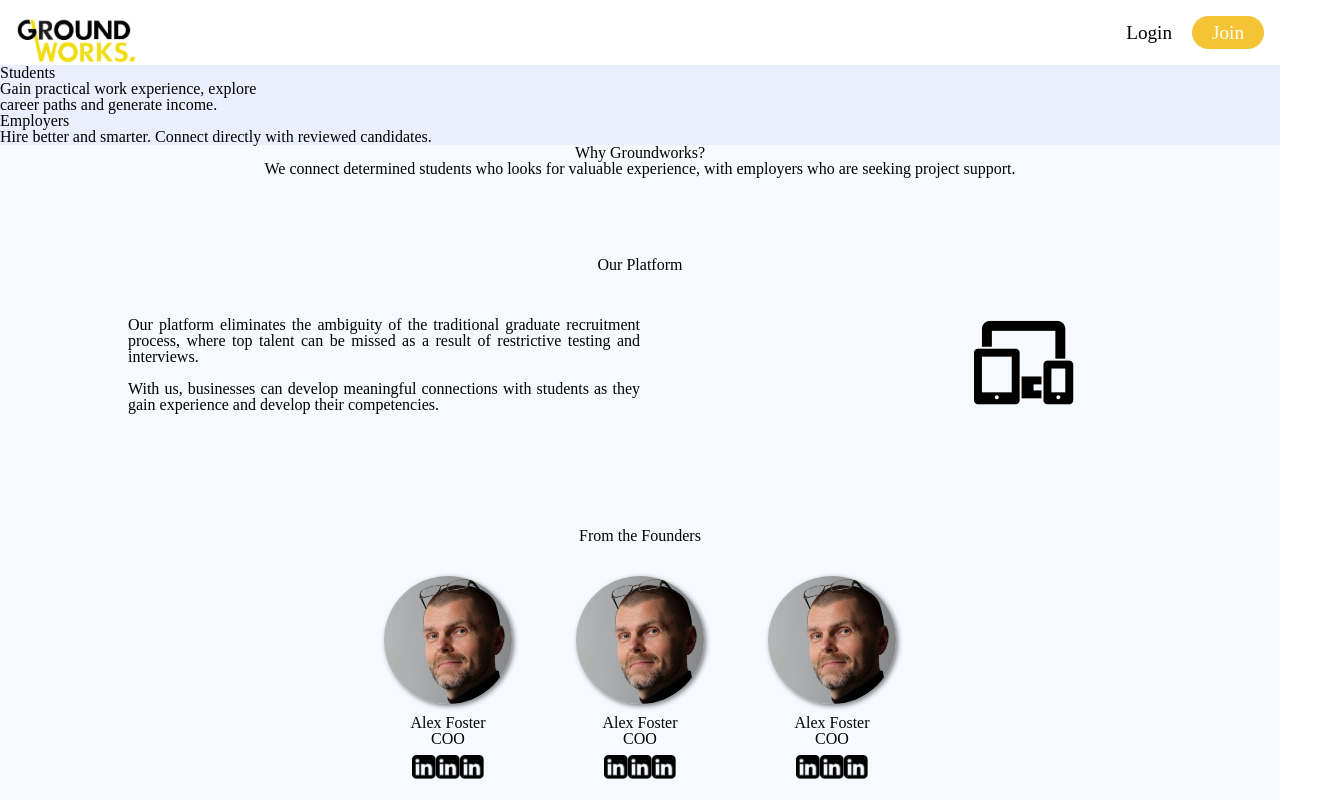
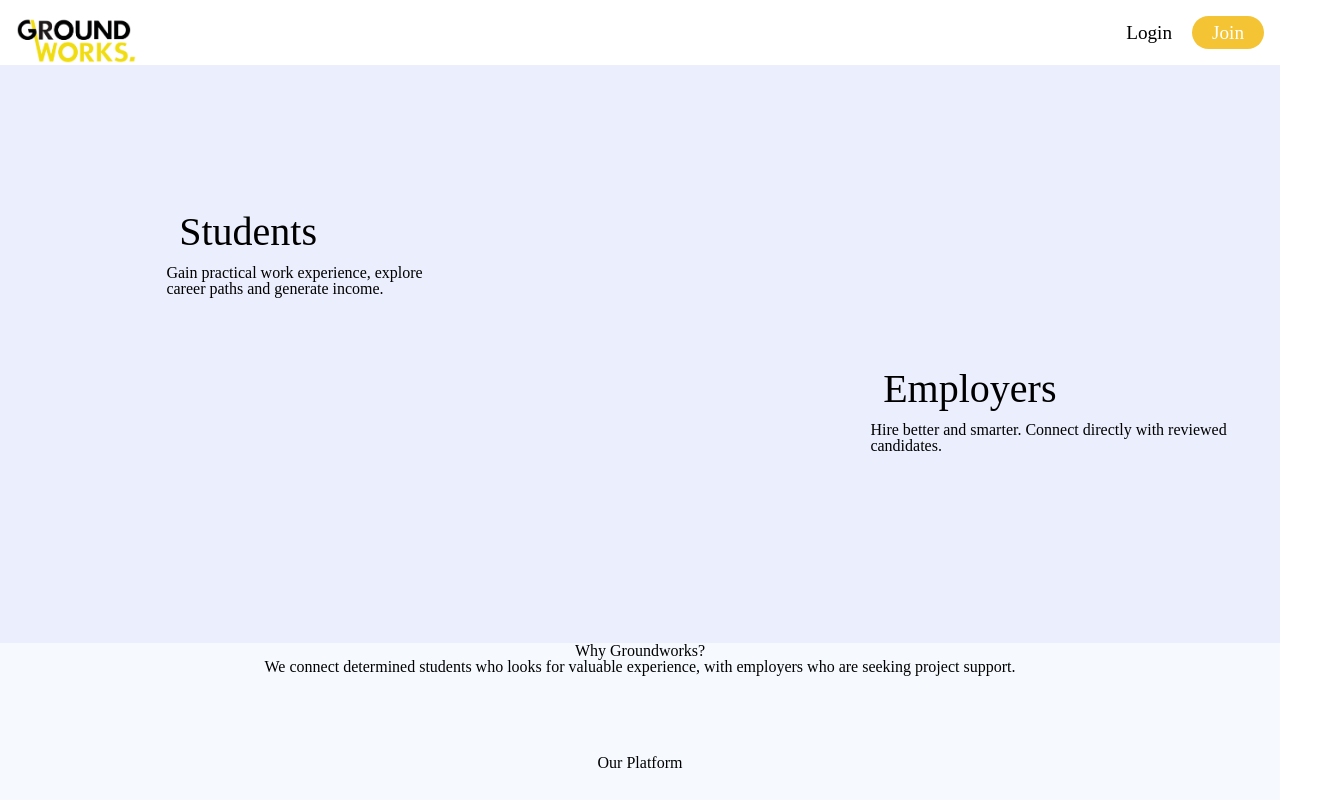
Before and after one commit to FAC-Sixteen/groundworks, a React app: page / in a window 1280 px wide. Shown: the top 800 px of the page, 1318 px wide, since content can reach past the window. Built offline with nearby package versions, Linux system fonts and the light colour scheme; the HTML template or start-up script is replaced by a standard one.

Commit message:
style header Relates #45

```diff
--- a/src/App.js
+++ b/src/App.js
@@ -1,6 +1,6 @@
 import React, { Component } from "react";
 import "./normalize.css";
-import "./app.css";
+import "./App.css";
 
 import Info from "./components/Homepage/Info/Info";
 import Header from "./components/Homepage/Header/Header";
--- a/src/components/Homepage/Header/Header.css
+++ b/src/components/Homepage/Header/Header.css
@@ -1,7 +1,48 @@
 .headerComponent {
-  width: 100%;
-  height: 100%;
+  display: flex;
   background-color: rgba(235, 238, 252, 1);
+  padding: 15vw;
+}
+
+.headerComponent--student {
+  position: relative;
+  display: flex;
+  flex-direction: column;
+  justify-content: flex-end;
+  left: -2vw;
+  top: -12vw;
+  width: 50vw;
+  /* font-size: 1vw; */
+}
+
+.headerComponent--employer {
+  position: relative;
+  display: flex;
+  flex-direction: column;
+  justify-content: flex-end;
+  top: 4vw;
+  right: -18vw;
+  width: 50vw;
+  padding: 3rem;
+  /* font-size: 1vw; */
+}
+
+.headerComponent--headerStudent {
+  font-size: 2.5rem;
+  padding: 1vw;
+}
+
+.headerComponent--headerEmployers {
+  font-size: 2.5rem;
+  padding: 1vw;
+}
+.headerComponent--studentParagraph {
+  font-size: 1rem;
+  position: relative;
+}
+.headerComponent--employerParagraph {
+  font-size: 1rem;
+  position: relative;
 }
 
 .headercomponent--employer:after {
@@ -11,3 +52,9 @@
   width: 0;
   position: absolute;
 }
+
+@media only screen and (max-width: 530px) {
+  .headerComponent {
+    flex-direction: column;
+  }
+}
--- a/src/components/Navbar/NavBar.js
+++ b/src/components/Navbar/NavBar.js
@@ -1,5 +1,5 @@
 import React from "react";
-import "./NavBar.css";
+import "./Navbar.css";
 
 const NavBar = () => {
   return (
```
